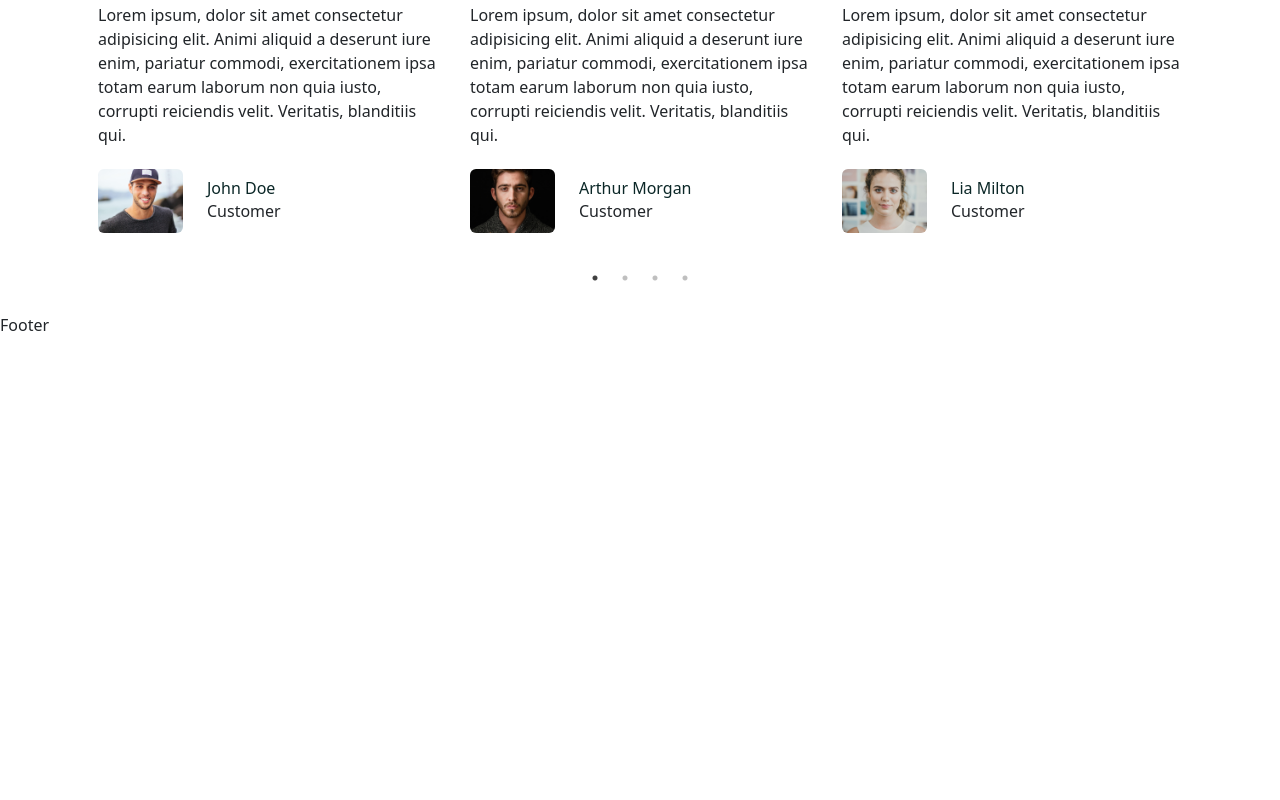
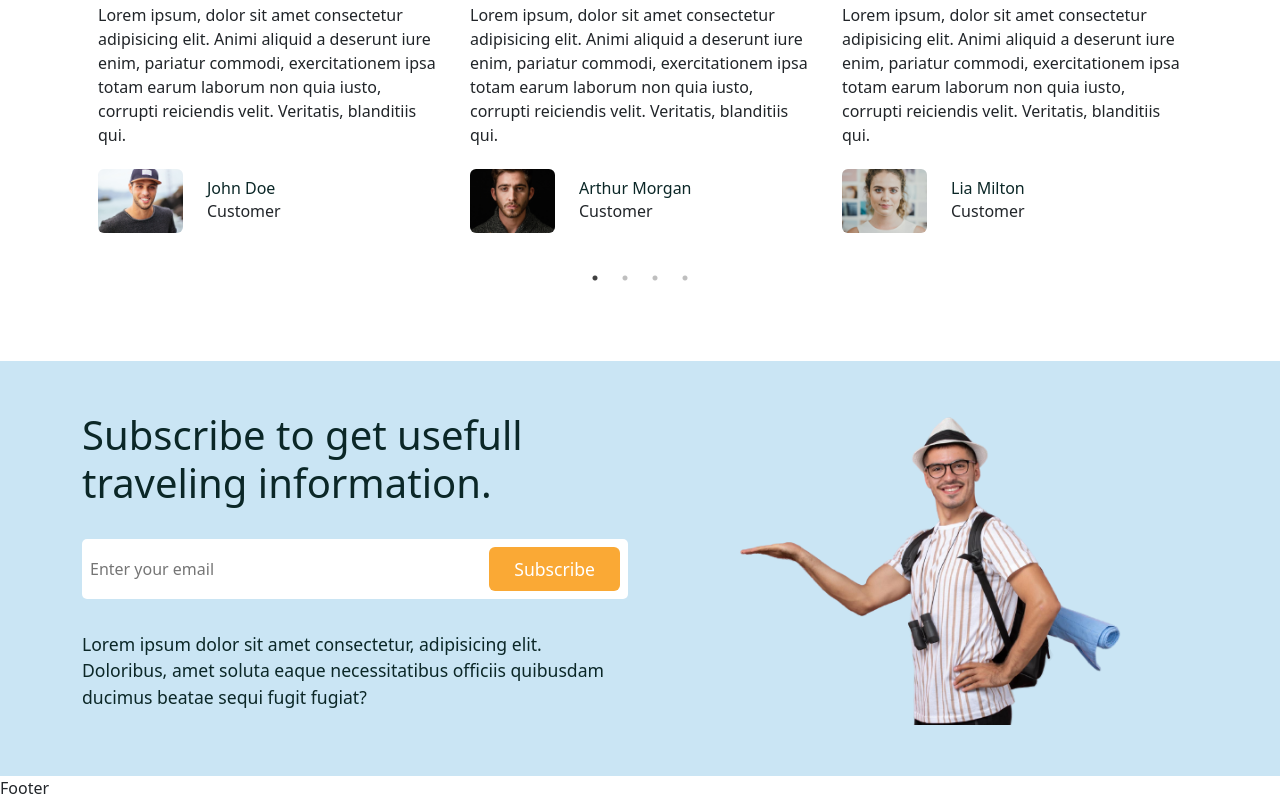
Before and after one commit to sweedalgharshi/tour-mern, a React (Create React App) app in the folder frontend/: page /home in a window 1280 px wide. Shown: the part 3506-4306 px from the top of the page. Before the commit the page ends 3843 px from the top, so only its background shows below. Built offline with nearby package versions, Linux system fonts and the light colour scheme; a web font is replaced by a local one.

Commit message:
newsletter components

```diff
--- a/frontend/src/pages/Home.jsx
+++ b/frontend/src/pages/Home.jsx
@@ -15,6 +15,7 @@
 
 import MasonryImageGallery from "../components/image-gallery/MasonryImageGallery";
 import Testimonials from "../components/testimonials/Testimonials";
+import Newsletter from "../shared/Newsletter";
 
 function Home() {
   return (
@@ -162,6 +163,10 @@
         </Container>
       </section>
       {/* ======== Testimonials Section END */}
+
+      {/* ======== NewsLetter Section START */}
+      <Newsletter />
+      {/* ======== NewsLetter Section END */}
     </>
   );
 }
--- /dev/null
+++ b/frontend/src/shared/Newsletter.jsx
@@ -0,0 +1,36 @@
+import "./newsletter.css";
+
+import { Container, Col, Row } from "reactstrap";
+import maleTourist from "../assets/images/male-tourist.png";
+
+function Newsletter() {
+  return (
+    <section className="newsletter">
+      <Container>
+        <Row>
+          <Col lg="6">
+            <div className="newsletter__content">
+              <h2>Subscribe to get usefull traveling information.</h2>
+
+              <div className="newsletter__input">
+                <input type="email" placeholder="Enter your email" />
+                <button className="btn newsletter__btn">Subscribe</button>
+              </div>
+
+              <p>
+                Lorem ipsum dolor sit amet consectetur, adipisicing elit. Doloribus, amet soluta
+                eaque necessitatibus officiis quibusdam ducimus beatae sequi fugit fugiat?
+              </p>
+            </div>
+          </Col>
+          <Col lg="6">
+            <div className="newsletter__img">
+              <img src={maleTourist} alt="" />
+            </div>
+          </Col>
+        </Row>
+      </Container>
+    </section>
+  );
+}
+export default Newsletter;
--- /dev/null
+++ b/frontend/src/shared/newsletter.css
@@ -0,0 +1,50 @@
+.newsletter {
+  background: #cae5f4;
+  padding: 0;
+  margin-top: 3rem;
+}
+
+.newsletter__img img {
+  width: 100%;
+}
+
+.newsletter__content {
+  padding: 50px 0;
+}
+
+.newsletter__content h2 {
+  font-size: 2.5rem;
+  margin-bottom: 2rem;
+}
+
+.newsletter__input {
+  display: flex;
+  align-items: center;
+  justify-content: space-between;
+  background: #fff;
+  margin-bottom: 2rem;
+  padding: 0.5rem;
+  border-radius: 5px;
+}
+
+.newsletter__input input {
+  border: none;
+  font-size: 1rem;
+  color: var(--heading-color);
+}
+
+.newsletter__input input:focus {
+  outline: none;
+}
+
+.newsletter__btn {
+  padding: 0.5rem 1.5rem !important;
+  background: var(--secondary-color) !important;
+  color: #fff !important;
+  font-size: 1.1rem !important;
+}
+
+.newsletter__content p {
+  color: var(--heading-color);
+  font-size: 1.1rem;
+}
```
